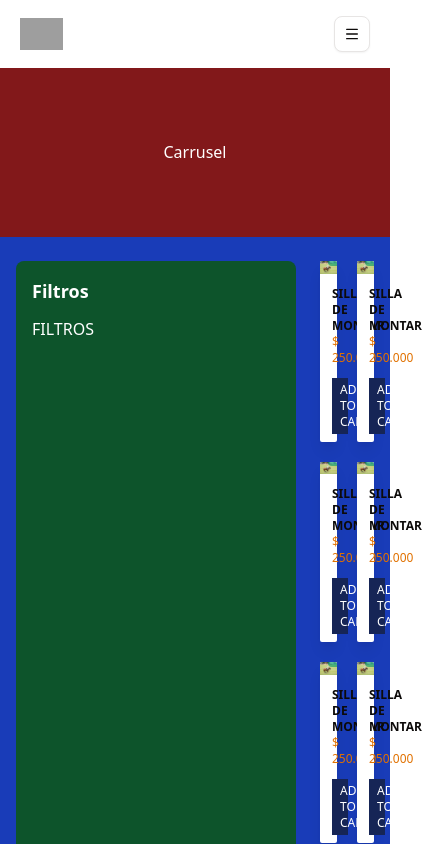
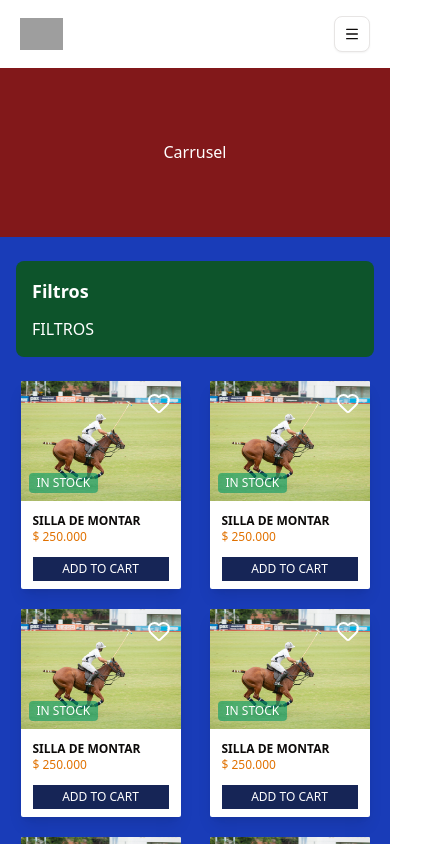
Before and after one commit to FrancoBarberis/S02-26-Equipo-14-Web-App-Development---Frontend, a Next.js app: page /products in a window 390 px wide. Shown: the top 844 px of the page, 422 px wide, since content can reach past the window. Built offline with nearby package versions, Linux system fonts and the light colour scheme; grey boxes are pictures that could not be loaded.

Commit message:
Responsive layout product list

```diff
--- a/app/products/page.tsx
+++ b/app/products/page.tsx
@@ -12,9 +12,9 @@ export default function ProductsPage() {
       </div>
 
       {/* Contenido: filtros + grid */}
-      <div className="mx-auto max-w-7xl px-4 py-6 flex gap-6">
+      <div className="flex flex-col mx-auto max-w-7xl px-4 py-6 gap-6 lg:flex-row lg:mx-0 lg:w-full lg:max-w-none">
         {/* Sidebar de filtros */}
-        <aside className="w-70 shrink-0 rounded-md bg-green-900 p-4 text-white">
+        <aside className="w-full shrink-0 rounded-md bg-green-900 p-4 text-white lg:w-70">
           <h2 className="mb-3 text-lg font-semibold">Filtros</h2>
           {/* filtros... */}
           FILTROS
@@ -22,7 +22,7 @@ export default function ProductsPage() {
 
         {/* Grid de productos */}
         <main className="flex-1">
-          <div className="grid gap-5 grid-cols-2 md:grid-cols-3 xl:grid-cols-4">
+          <div className="grid gap-5 grid-cols-2 md:grid-cols-3 xl:grid-cols-4 place-items-center">
             <ProductCard />
             <ProductCard />
             <ProductCard />
--- a/components/ProductCard.tsx
+++ b/components/ProductCard.tsx
@@ -8,7 +8,7 @@ import { Heart } from "lucide-react";
 
 function ProductCard() {
   return (
-    <div className="p-0 lg:w-56 rounded-xs bg-white group shadow-lg hover:shadow-2xl transition-shadow">
+    <div className="p-0 w-40 md:w-52 lg:w-56 rounded-xs bg-white group shadow-lg hover:shadow-2xl transition-shadow">
       {/* Wrapper que RECORTA la imagen */}
       <div className="relative aspect-4/3 w-full overflow-hidden rounded-t-xs bg-muted">
         <Image
```
